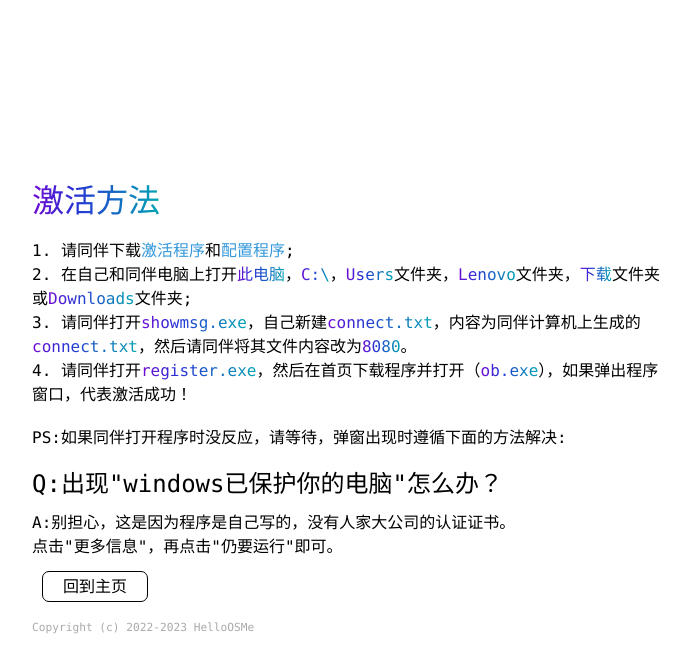
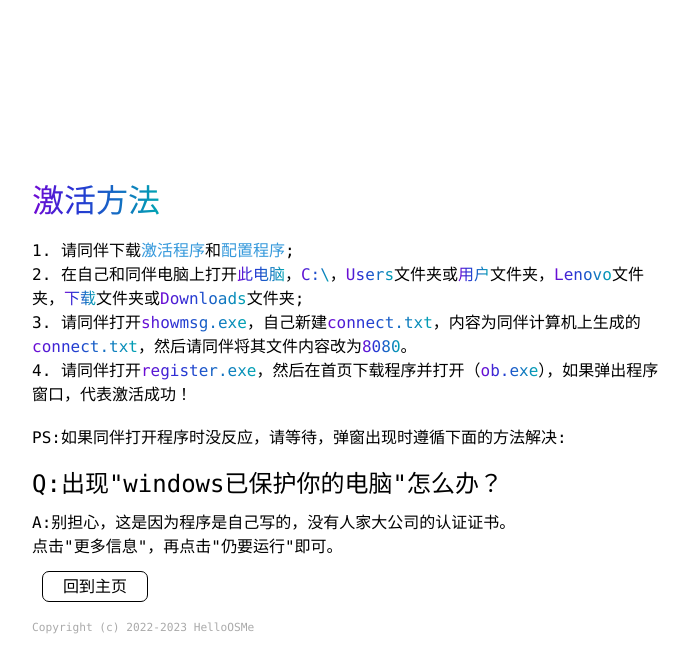
Before and after one commit to HelloOSMe2/osh-test, a plain HTML site: page index.html in a window 1280 px wide. Both pictures are taken after a click on the link "激活方法". Shown: the whole page, without its empty margins (288-978 px from the left). Drawn offline with Linux system fonts and the light colour scheme.

Commit message:
Update index.html

```diff
--- a/index.html
+++ b/index.html
@@ -166,7 +166,7 @@ function index(){
                 <h1><span class="cl">激活方法</span></h1>
                 <p>
                     1. 请同伴下载<a href="https://osfiles.pages.dev/register.exe">激活程序</a>和<a href="https://osfiles.pages.dev/showmsg.exe">配置程序</a>;<br>
-                    2. 在自己和同伴电脑上打开<tt>此电脑</tt>，<tt>C:\</tt>，<tt>Users</tt>文件夹，<tt>Lenovo</tt>文件夹，<tt>下载</tt>文件夹或<tt>Downloads</tt>文件夹;<br>
+                    2. 在自己和同伴电脑上打开<tt>此电脑</tt>，<tt>C:\</tt>，<tt>Users</tt>文件夹或<tt>用户</tt>文件夹，<tt>Lenovo</tt>文件夹，<tt>下载</tt>文件夹或<tt>Downloads</tt>文件夹;<br>
                     3. 请同伴打开<tt>showmsg.exe</tt>，自己新建<tt>connect.txt</tt>，内容为同伴计算机上生成的<tt>connect.txt</tt>，然后请同伴将其文件内容改为<tt>8080</tt>。<br>
                     4. 请同伴打开<tt>register.exe</tt>，然后在首页下载程序并打开（<tt>ob.exe</tt>），如果弹出程序窗口，代表激活成功！<br>
                     <br>
```
